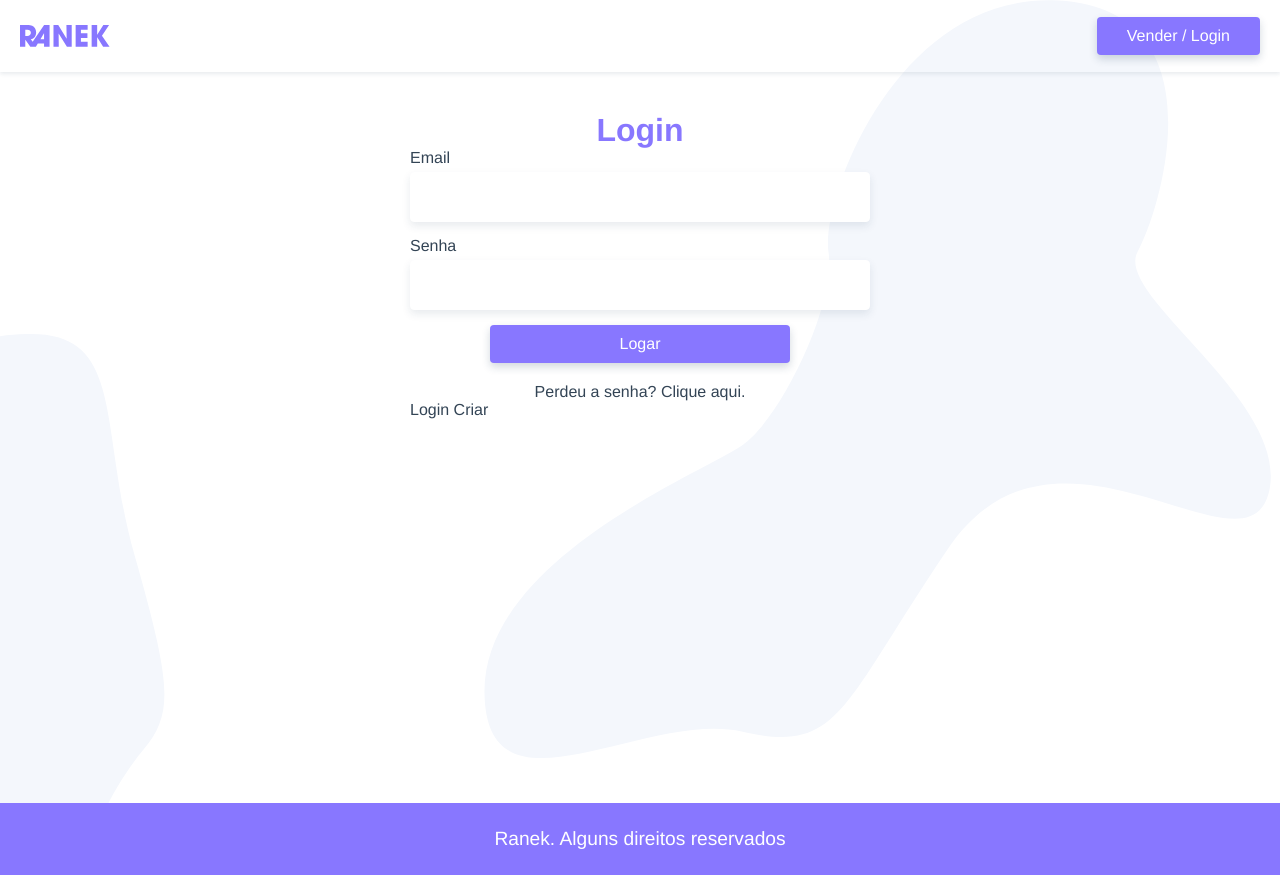
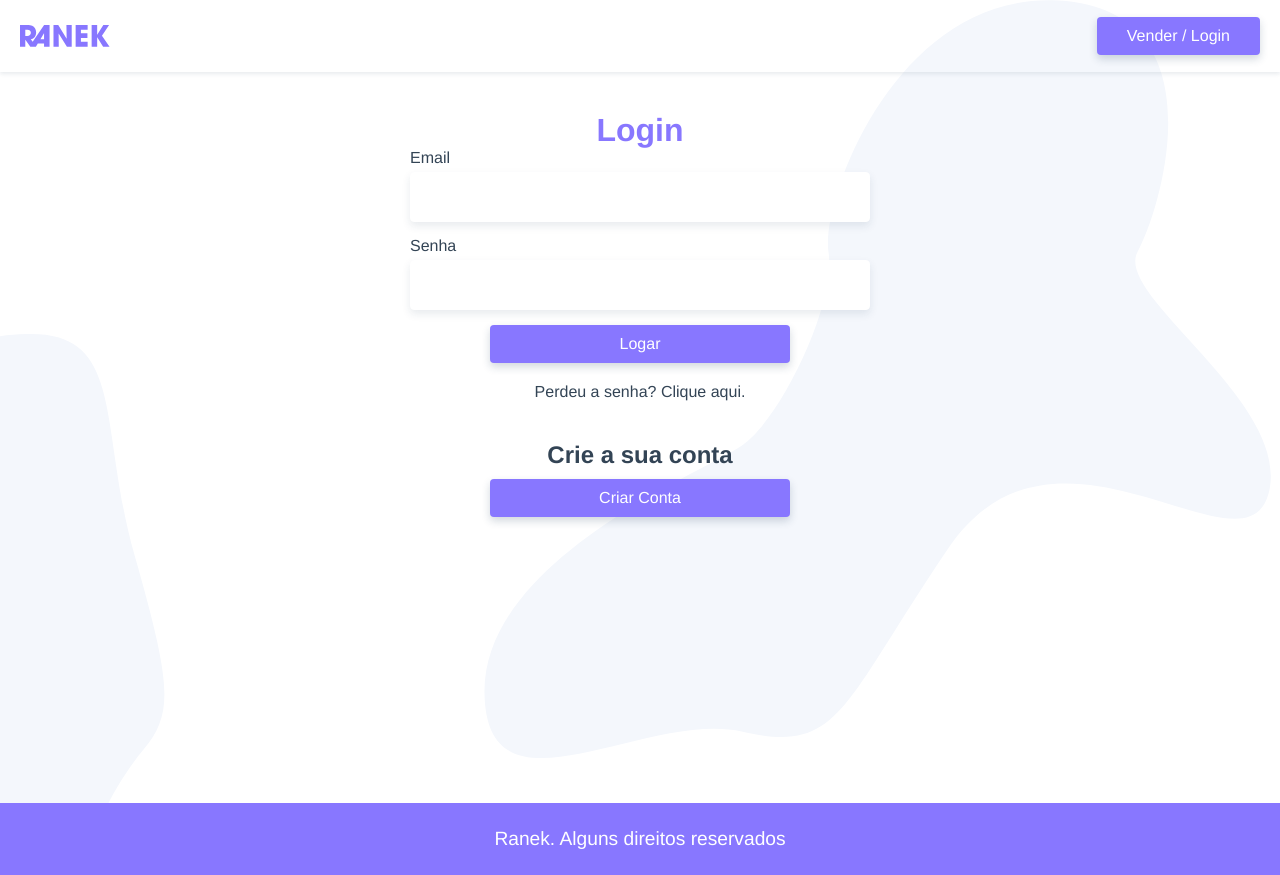
Before and after one commit to Mario-Scheffler/ranek, a Vue app: page /login in a window 1280 px wide. Built offline with nearby package versions, Linux system fonts and the light colour scheme.

Commit message:
adicionada página para criar contas

```diff
--- a/src/components/LoginCriar.vue
+++ b/src/components/LoginCriar.vue
@@ -1,14 +1,46 @@
 <template>
-  <p>Login Criar</p>
+  <section>
+    <h2>Crie a sua conta</h2>
+    <transition mode="out-in">
+      <button v-if="!criar" class="btn" @click="criar = true">Criar Conta</button>
+      <UsuarioForm v-else>
+        <button class="btn btn-form">Criar Usuário</button>
+      </UsuarioForm>
+    </transition>
+  </section>
 </template>
 
 <script>
+import UsuarioForm from "@/components/UsuarioForm.vue"
 
 export default {
-  name: 'LoginCriar'
+  name: 'LoginCriar',
+  components: {
+    UsuarioForm
+  },
+  data() {
+    return {
+      criar: false
+    };
+  }
 }
 </script>
 
-<style>
+<style scoped>
+h2 {
+  text-align: center;
+  margin-top: 40px;
+  margin-bottom: 10px;
+}
 
+.btn {
+  width: 100%;
+  max-width: 300px;
+  margin-left: auto;
+  margin-right: auto;
+}
+
+.btn-form {
+  max-width: 100%;
+}
 </style>
--- /dev/null
+++ b/src/components/UsuarioForm.vue
@@ -0,0 +1,43 @@
+<template>
+    <form>
+      <label for="nome">Nome</label>
+      <input type="text" name="nome" id="nome" v-model="nome">
+      <label for="email">Email</label>
+      <input type="email" name="email" id="email" v-model="email">
+      <label for="senha">Senha</label>
+      <input type="password" name="senha" id="senha" v-model="senha">
+      <label for="cep">Cep</label>
+      <input type="text" name="cep" id="cep" v-model="cep">
+      <label for="rua">Rua</label>
+      <input type="text" name="rua" id="rua" v-model="rua">
+      <label for="numero">Numero</label>
+      <input type="number" name="numero" id="numero" v-model="numero">
+      <label for="bairro">Bairro</label>
+      <input type="text" name="bairro" id="bairro" v-model="bairro">
+      <label for="cidade">Cidade</label>
+      <input type="text" name="cidade" id="cidade" v-model="cidade">
+      <label for="estado">Estado</label>
+      <input type="text" name="estado" id="estado" v-model="estado">
+      <div class="button">
+        <slot></slot>
+      </div>
+    </form>
+</template>
+
+<script>
+export default {
+
+}
+</script>
+
+<style scoped>
+form {
+  display: grid;
+  grid-template-columns: 80px 1fr;
+  align-items: center;
+}
+.button{
+  grid-column: 2;
+  margin-top: 10px;
+}
+</style>
```
